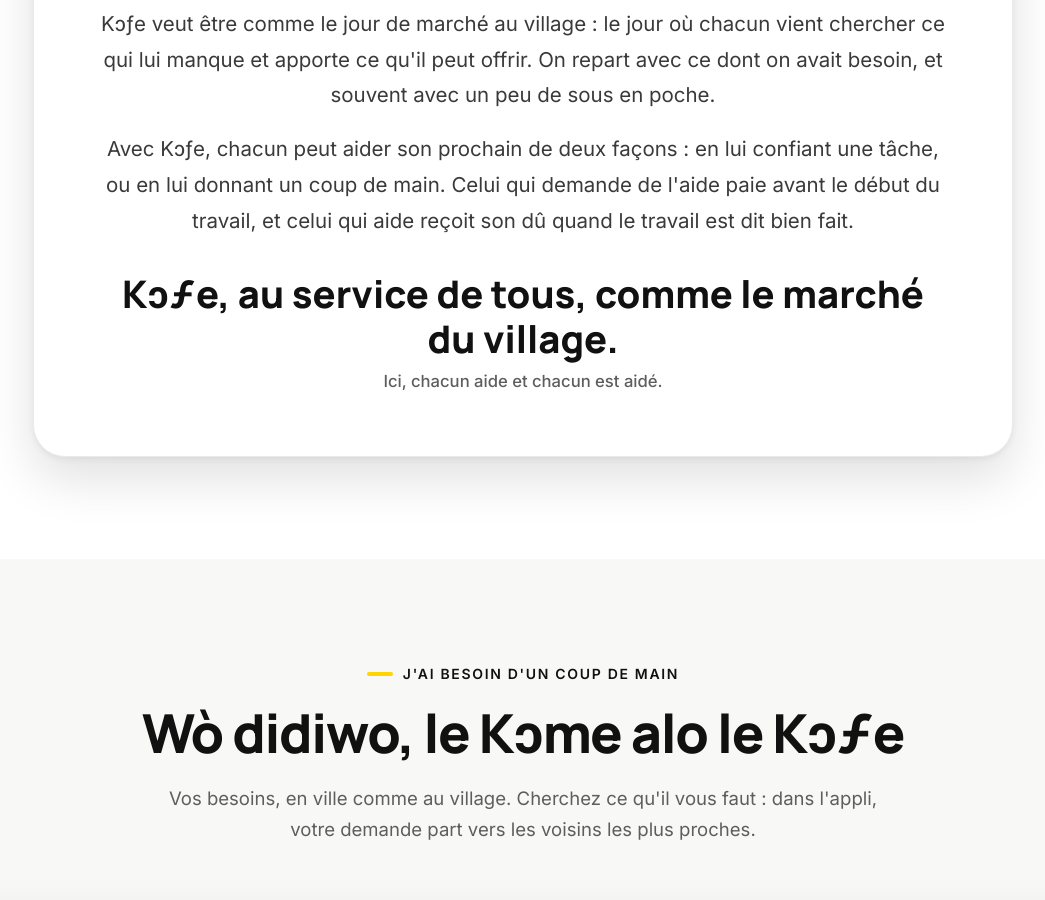
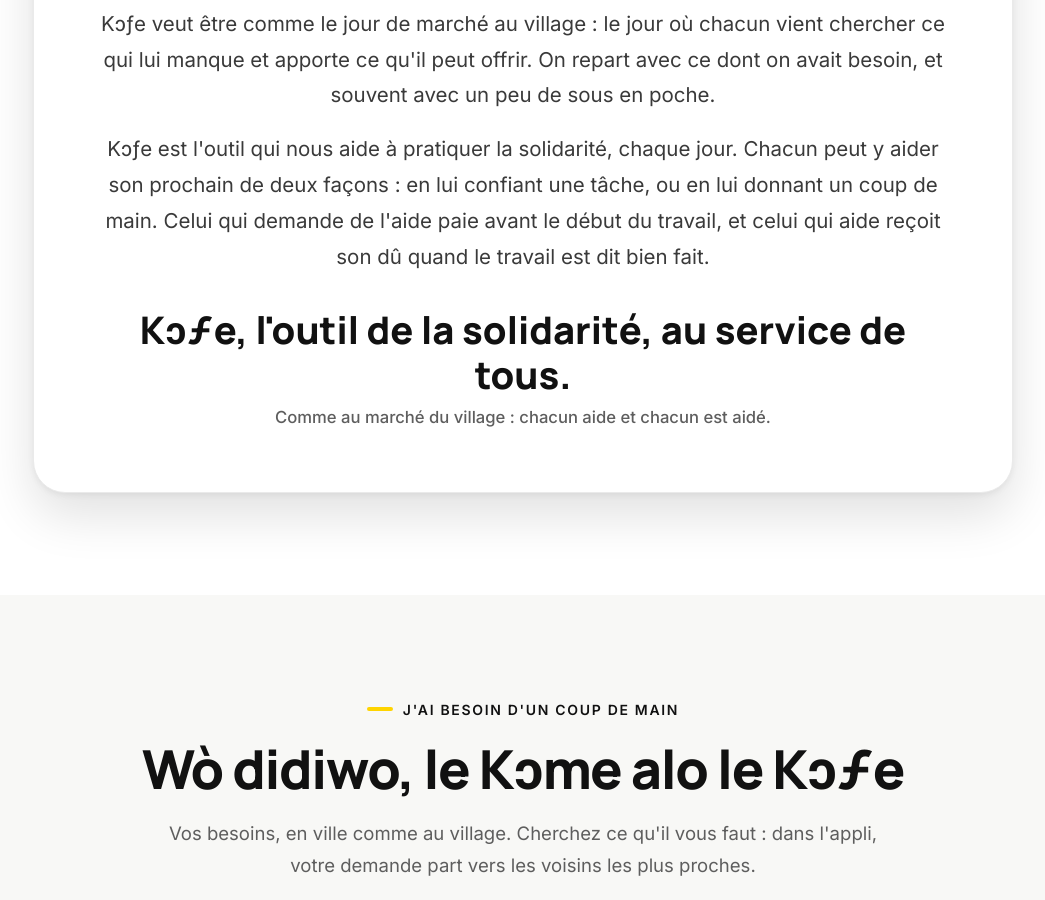
Before and after one commit to essikdodzi-source/kope-site, a plain HTML site: page index.html in a window 1280 px wide. Shown: the part 1740-2640 px from the top of the page, without its empty margins (117-1162 px from the left). Drawn offline with Linux system fonts and the light colour scheme; no server answers.

Commit message:
Site en ligne : solidarité
Co-Authored-By: Claude Opus 5.5 <noreply@anthropic.com>
Claude-Session: https://claude.ai/code/session_018bK9aPASqPsDW8TBt2oTtu

```diff
--- a/index.html
+++ b/index.html
@@ -119,9 +119,9 @@
       <p>Au Togo, la vie est dure pour beaucoup d&#x27;entre nous. Le travail ne vient pas tous les jours, les prix montent, et chaque pièce compte. Beaucoup de jeunes ont la force et le savoir-faire, mais pas de quoi payer le transport pour aller chercher du travail.</p>
       <p>Sous le soleil, sous la pluie, on marche, on frappe à chaque porte, et souvent on rentre les mains vides. Pourtant, à deux rues de là, une maman cherche quelqu&#x27;un pour porter ses sacs, un vieux papa attend qu&#x27;on répare son toit, une famille a besoin d&#x27;aide pour préparer une fête.</p>
       <p>Kɔƒe veut être comme le jour de marché au village : le jour où chacun vient chercher ce qui lui manque et apporte ce qu&#x27;il peut offrir. On repart avec ce dont on avait besoin, et souvent avec un peu de sous en poche.</p>
-      <p>Avec Kɔƒe, chacun peut aider son prochain de deux façons : en lui confiant une tâche, ou en lui donnant un coup de main. Celui qui demande de l&#x27;aide paie avant le début du travail, et celui qui aide reçoit son dû quand le travail est dit bien fait.</p>
+      <p>Kɔƒe est l&#x27;outil qui nous aide à pratiquer la solidarité, chaque jour. Chacun peut y aider son prochain de deux façons : en lui confiant une tâche, ou en lui donnant un coup de main. Celui qui demande de l&#x27;aide paie avant le début du travail, et celui qui aide reçoit son dû quand le travail est dit bien fait.</p>
     </div>
-    <p class="manif-end rv">Kɔƒe, au service de tous, comme le marché du village.<span>Ici, chacun aide et chacun est aidé.</span></p>
+    <p class="manif-end rv">Kɔƒe, l&#x27;outil de la solidarité, au service de tous.<span>Comme au marché du village : chacun aide et chacun est aidé.</span></p>
   </div></div>
 </section>
 
```
